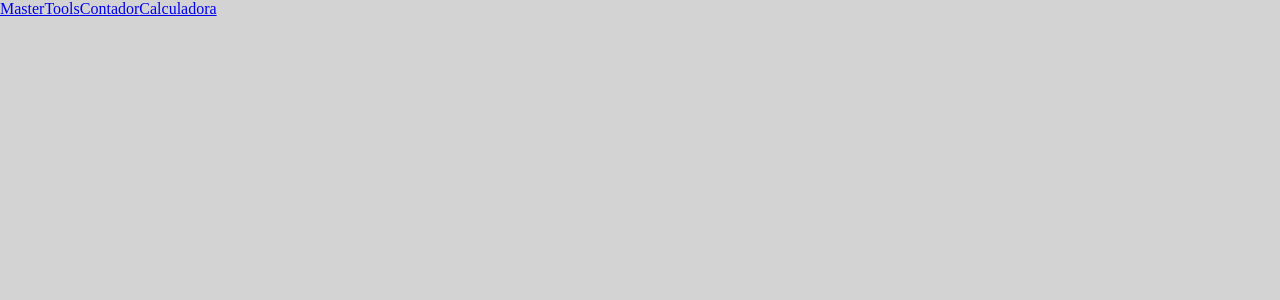
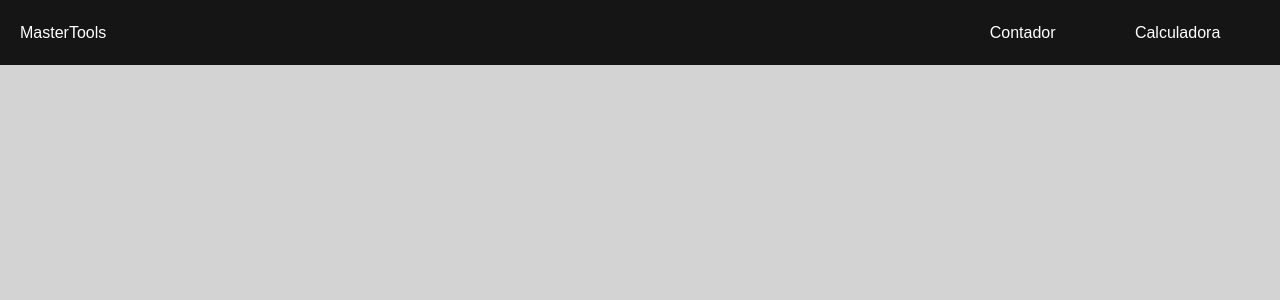
Before and after one commit to mastertech-front-jul19/505-calculadora, a React (Create React App) app: page / in a window 1280 px wide. Shown: the top 300 px of the page. Built offline with nearby package versions, Linux system fonts and the light colour scheme.

Commit message:
Ajustar os estilos do App e do Header

```diff
--- a/src/App.js
+++ b/src/App.js
@@ -8,10 +8,6 @@ import Contador from './components/Contador/Contador';
 import Calculadora from './components/Calculadora/Calculadora';
 
 class App extends React.Component {
-  constructor(props) {
-    super(props);
-  }
-
   render() {
     return (
       <div style={AppStyle.app}>
--- a/src/AppStyle.js
+++ b/src/AppStyle.js
@@ -1,5 +1,7 @@
 const AppStyle ={
   app: {
+    fontFamily: 'sans-serif',
+    margin: '0'
   }
 };
 
--- a/src/components/Header/Header.js
+++ b/src/components/Header/Header.js
@@ -7,10 +7,12 @@ class Header extends Component {
     render() {
         return (
             <header style={HeaderStyle.app}>
-                <Link to="/">MasterTools</Link>
+                <Link to="/" style={HeaderStyle.link}>MasterTools</Link>
 
-                <Link to="/contador">Contador</Link>
-                <Link to="/calculadora">Calculadora</Link>
+                <div style={HeaderStyle.navigationDiv}>
+                    <Link to="/contador" style={HeaderStyle.link}>Contador</Link>
+                    <Link to="/calculadora" style={HeaderStyle.link}>Calculadora</Link>
+                </div>
             </header>
         )
     }
--- a/src/components/Header/HeaderStyle.js
+++ b/src/components/Header/HeaderStyle.js
@@ -1,6 +1,20 @@
 const HeaderStyle = {
     app: {
-
+        alignItems: 'center',
+        backgroundColor: 'rgb(21, 21, 21)',
+        display: 'flex',
+        height: '65px',
+        justifyContent: 'space-between',
+        padding: '0 20px'
+    },
+    navigationDiv: {
+        display: 'flex',
+        justifyContent: 'space-around',
+        width: '25%'
+    },
+    link: {
+        color: 'white',
+        textDecoration: 'none'
     }
 }
 
```
